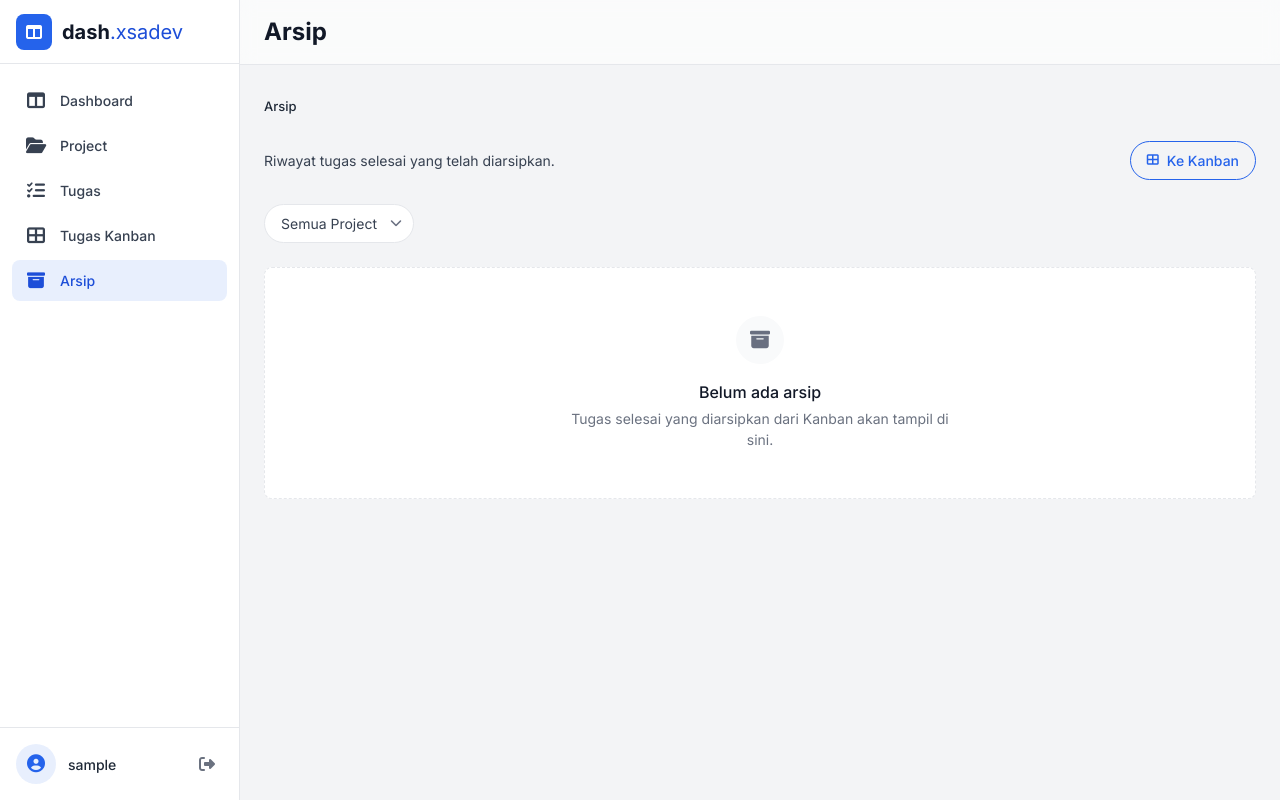
After one commit to XsafiD/todo-list-app, a Flask app: page /arsip/ in a window 1280 px wide. The commit adds this page. Run offline with Flask 3, Linux system fonts and the light colour scheme; the visitor is signed in with stand-in values (Sample User, id 1); parts of the project's set-up code (start-up, migrations or seed data) failed here and were passed over; some libraries are stand-ins or nearby versions.

Commit message:
2026-08-28 feat: halaman Arsip — arsipkan tugas selesai dari Kanban (modal konfirmasi), riwayat arsip dengan buka kembali & hapus permanen

```diff
--- a/app/__init__.py
+++ b/app/__init__.py
@@ -33,7 +33,7 @@ def _register_blueprints(app: Flask) -> None:
     Loop + try/except ImportError agar foundation tidak crash saat modul
     belum ada (01-controller.md #6).
     """
-    for module_name in ("main", "auth", "project", "task"):
+    for module_name in ("main", "auth", "project", "task", "archive"):
         try:
             module = import_module(f"app.controllers.{module_name}_controller")
         except ImportError:
--- /dev/null
+++ b/app/controllers/archive_controller.py
@@ -0,0 +1,29 @@
+"""
+controllers/archive_controller.py — Blueprint ``archive_bp``.
+
+Routes (semua login_required):
+  - GET /arsip/  — daftar tugas terarsip (filter via query params)
+"""
+from flask import Blueprint, render_template, request
+
+from app.services.project_service import project_service
+from app.services.task_service import task_service
+from app.utils.decorators import login_required
+
+archive_bp = Blueprint("archive", __name__, url_prefix="/arsip")
+
+
+@archive_bp.route("/")
+@login_required
+def index():
+    """Daftar tugas terarsip — sort `archived_at` terbaru dulu."""
+    project_id = request.args.get("project_id")
+    filters: dict = {}
+    if project_id and project_id.isdigit():
+        filters["project_id"] = int(project_id)
+    return render_template(
+        "archive/list.html",
+        tasks=task_service.get_archived(filters=filters),
+        filters=filters,
+        projects_all=project_service.get_all(),
+    )
--- a/app/static/js/modal.js
+++ b/app/static/js/modal.js
@@ -39,7 +39,19 @@
     document.querySelectorAll("[data-modal-target]").forEach(function (btn) {
       btn.addEventListener("click", function () {
         var modal = document.getElementById(btn.getAttribute("data-modal-target"));
-        if (modal) openModal(modal);
+        if (!modal) return;
+
+        /* Modal dinamis: pemicu membawa konten & action — isi hooks dulu */
+        if (btn.hasAttribute("data-confirm-action")) {
+          var form = modal.querySelector("[data-confirm-form]");
+          if (form) form.setAttribute("action", btn.getAttribute("data-confirm-action"));
+          var title = modal.querySelector("[data-confirm-title]");
+          if (title) title.textContent = btn.getAttribute("data-confirm-title") || title.textContent;
+          var message = modal.querySelector("[data-confirm-message]");
+          if (message) message.textContent = btn.getAttribute("data-confirm-message") || "";
+        }
+
+        openModal(modal);
       });
     });
 
--- /dev/null
+++ b/app/templates/archive/list.html
@@ -0,0 +1,114 @@
+{% extends "base.html" %}
+{% from "components/badge.html" import priority_badge, project_tag %}
+{% from "components/card.html" import empty_state %}
+{% from "components/modal.html" import confirm_modal_dynamic %}
+{% from "components/page_path.html" import page_path %}
+
+{% block title %}Arsip · dash.xsadev{% endblock %}
+
+{% block page_title %}Arsip{% endblock %}
+
+{% block authenticated_content %}
+{{ page_path([{"label": "Arsip"}]) }}
+
+{%- set back_url = url_for('archive.index', project_id=filters.get('project_id')) -%}
+
+<div class="flex flex-wrap items-center justify-between gap-3">
+  <p class="text-[14px] text-charcoal">Riwayat tugas selesai yang telah diarsipkan.</p>
+  <a href="{{ url_for('task.kanban') }}"
+     class="inline-flex items-center gap-2 rounded-full border border-primary px-4 py-2 text-[14px] font-medium text-primary transition hover:bg-primary-soft">
+    <i class="fa-solid fa-table-cells-large text-[12px]" aria-hidden="true"></i>Ke Kanban
+  </a>
+</div>
+
+{# ── Filter bar ── #}
+<form method="get" class="mt-6 flex flex-wrap items-center gap-3" aria-label="Filter arsip">
+  <div class="relative">
+    <select name="project_id" aria-label="Filter project"
+            class="appearance-none rounded-full border border-hairline bg-surface py-2 pl-4 pr-9 text-[14px] text-charcoal focus:border-primary focus:outline-none focus:ring-3 focus:ring-primary/10">
+      <option value="">Semua Project</option>
+      {% for project in projects_all %}
+      <option value="{{ project.id }}" {% if filters.get('project_id') == project.id %}selected{% endif %}>{{ project.name }}</option>
+      {% endfor %}
+    </select>
+    <span class="pointer-events-none absolute inset-y-0 right-3 flex items-center text-steel">
+      <i class="fa-solid fa-chevron-down text-[12px]" aria-hidden="true"></i>
+    </span>
+  </div>
+
+  {% if filters %}
+  <a href="{{ url_for('archive.index') }}" class="text-[14px] font-medium text-charcoal transition hover:text-critical">
+    <i class="fa-solid fa-xmark mr-1" aria-hidden="true"></i>Reset
+  </a>
+  {% endif %}
+</form>
+
+{# ── Arsip list ── #}
+{% if tasks %}
+<section class="mt-6 space-y-4" aria-label="Daftar tugas terarsip">
+  {% for task in tasks %}
+  <div class="flex items-center gap-3 rounded-lg border border-hairline bg-surface p-4 min-h-[56px] transition-shadow duration-150 hover:shadow-sm">
+    <span class="shrink-0 text-[22px] leading-none text-success/70" aria-hidden="true">
+      <i class="fa-solid fa-circle-check"></i>
+    </span>
+
+    <a href="{{ url_for('task.detail', task_id=task.id) }}" class="min-w-0 flex-1">
+      <p class="truncate text-[16px] font-medium text-stone line-through" title="{{ task.title }}">{{ task.title }}</p>
+      <div class="mt-1 flex flex-wrap items-center gap-x-3 gap-y-1">
+        {{ project_tag(task.project_name, task.project_color) }}
+        <span class="inline-flex items-center gap-1 text-[12px] text-steel">
+          <i class="fa-solid fa-circle-check text-[11px]" aria-hidden="true"></i>Selesai {{ task.completed_at | fmt_date }}
+        </span>
+        <span class="inline-flex items-center gap-1 text-[12px] text-steel">
+          <i class="fa-solid fa-box-archive text-[11px]" aria-hidden="true"></i>Diarsipkan {{ task.archived_at | fmt_date }}
+        </span>
+      </div>
+    </a>
+
+    <div class="hidden shrink-0 sm:flex">
+      {{ priority_badge(task.priority) }}
+    </div>
+
+    <div class="flex shrink-0 items-center gap-1">
+      <form method="post" action="{{ url_for('task.unarchive', task_id=task.id) }}">
+        <input type="hidden" name="csrf_token" value="{{ csrf_token() }}">
+        <input type="hidden" name="next" value="{{ back_url }}">
+        <button type="submit"
+                class="inline-flex items-center gap-1.5 rounded-full px-3 py-2 text-[12px] font-medium text-slate transition hover:bg-surface-soft hover:text-success"
+                aria-label="Keluarkan tugas {{ task.title }} dari arsip">
+          <i class="fa-solid fa-rotate-left text-[12px]" aria-hidden="true"></i><span class="hidden md:inline">Buka Kembali</span>
+        </button>
+      </form>
+      <button type="button" data-modal-target="modal-delete-archived-task" aria-haspopup="dialog"
+              data-confirm-action="{{ url_for('task.delete', task_id=task.id) }}"
+              data-confirm-title="Hapus tugas permanen?"
+              data-confirm-message="Tugas '{{ task.title }}' akan dihapus permanen dan tidak bisa dikembalikan."
+              class="inline-flex items-center gap-1.5 rounded-full px-3 py-2 text-[12px] font-medium text-slate transition hover:bg-surface-soft hover:text-critical"
+              aria-label="Hapus tugas {{ task.title }} permanen">
+        <i class="fa-solid fa-trash text-[12px]" aria-hidden="true"></i><span class="hidden md:inline">Hapus</span>
+      </button>
+    </div>
+  </div>
+  {% endfor %}
+</section>
+{% else %}
+<section class="mt-6">
+  {% if filters %}
+  {{ empty_state("fa-box-archive", "Tidak ada arsip", "Tidak ada tugas terarsip yang cocok dengan filter.") }}
+  {% else %}
+  {{ empty_state("fa-box-archive", "Belum ada arsip", "Tugas selesai yang diarsipkan dari Kanban akan tampil di sini.") }}
+  {% endif %}
+</section>
+{% endif %}
+
+{# ── Modal konfirmasi hapus — SATU modal untuk semua item, isi via modal.js ── #}
+{{ confirm_modal_dynamic(
+  "modal-delete-archived-task",
+  "Hapus tugas permanen?",
+  "Tugas akan dihapus permanen.",
+  "Hapus Permanen",
+  icon="fa-trash",
+  tone="critical",
+  next_url=back_url,
+) }}
+{% endblock %}
--- a/app/templates/base.html
+++ b/app/templates/base.html
@@ -85,6 +85,14 @@
                     {% if request.endpoint == 'task.kanban' %}bg-primary-soft text-primary-deep{% else %}text-charcoal hover:bg-surface-soft{% endif %}">
             <i class="fa-solid fa-table-cells-large text-[18px] w-6 text-center" aria-hidden="true"></i>
             <span class="whitespace-nowrap">Tugas Kanban</span>
+          </a>
+
+          <!-- Arsip -->
+          <a href="{{ url_for('archive.index') }}"
+             class="flex items-center gap-3 rounded-lg px-3 py-2.5 text-[14px] font-medium transition
+                    {% if request.endpoint and request.endpoint.startswith('archive.') %}bg-primary-soft text-primary-deep{% else %}text-charcoal hover:bg-surface-soft{% endif %}">
+            <i class="fa-solid fa-box-archive text-[18px] w-6 text-center" aria-hidden="true"></i>
+            <span class="whitespace-nowrap">Arsip</span>
           </a>
         </div>
       </nav>
--- a/app/templates/components/bottom_nav.html
+++ b/app/templates/components/bottom_nav.html
@@ -1,7 +1,7 @@
 {# components/bottom_nav.html — navigasi bawah (mobile only) #}
 {% set nav = request.endpoint or '' %}
 <nav class="fixed inset-x-0 bottom-0 z-40 border-t border-hairline bg-surface md:hidden" aria-label="Navigasi utama">
-  <div class="grid grid-cols-3">
+  <div class="grid grid-cols-4">
     <a href="{{ url_for('main.dashboard') }}"
        class="flex flex-col items-center gap-1 py-2.5 text-[12px] font-medium
               {% if nav.startswith('main.') %}text-primary-deep{% else %}text-slate{% endif %}">
@@ -20,5 +20,11 @@
       <i class="fa-solid fa-list-check text-[18px]" aria-hidden="true"></i>
       Tugas
     </a>
+    <a href="{{ url_for('archive.index') }}"
+       class="flex flex-col items-center gap-1 py-2.5 text-[12px] font-medium
+              {% if nav.startswith('archive.') %}text-primary-deep{% else %}text-slate{% endif %}">
+      <i class="fa-solid fa-box-archive text-[18px]" aria-hidden="true"></i>
+      Arsip
+    </a>
   </div>
 </nav>
--- a/app/templates/components/modal.html
+++ b/app/templates/components/modal.html
@@ -1,12 +1,18 @@
 {# components/modal.html — macro modal konfirmasi (wired via modal.js) #}
 
-{% macro confirm_modal(modal_id, title, message, action_url, button_label="Hapus", icon="fa-trash") -%}
+{%- set _tone = {
+  "critical": {"circle": "bg-critical/10 text-critical", "button": "bg-critical hover:opacity-90"},
+  "primary":  {"circle": "bg-primary/10 text-primary",   "button": "bg-primary hover:bg-primary-deep"},
+} -%}
+
+{#- Modal statik: satu subjek pasti (halaman detail) — action_url dikunci saat render. -#}
+{% macro confirm_modal(modal_id, title, message, action_url, button_label="Hapus", icon="fa-trash", tone="critical") -%}
 <div id="{{ modal_id }}" data-modal class="fixed inset-0 z-50 hidden items-center justify-center p-0 md:p-4" role="dialog" aria-modal="true" aria-labelledby="{{ modal_id }}-title">
   <div data-modal-overlay class="absolute inset-0 bg-ink-deep/40"></div>
   <div class="relative flex h-dvh w-full flex-col rounded-none bg-surface p-6 shadow-xl md:h-auto md:max-w-md md:rounded-xl">
     <div class="flex flex-1 items-center">
       <div class="flex items-start gap-4">
-        <span class="flex h-10 w-10 shrink-0 items-center justify-center rounded-full bg-critical/10 text-critical">
+        <span class="flex h-10 w-10 shrink-0 items-center justify-center rounded-full {{ _tone[tone]["circle"] }}">
           <i class="fa-solid {{ icon }}" aria-hidden="true"></i>
         </span>
         <div class="min-w-0">
@@ -23,7 +29,7 @@
       <form method="post" action="{{ action_url }}">
         <input type="hidden" name="csrf_token" value="{{ csrf_token() }}">
         <button type="submit"
-                class="rounded-full bg-critical px-4 py-2 text-[14px] font-medium text-white transition hover:opacity-90 active:scale-[0.98]">
+                class="rounded-full {{ _tone[tone]["button"] }} px-4 py-2 text-[14px] font-medium text-white transition active:scale-[0.98]">
           {{ button_label }}
         </button>
       </form>
@@ -31,3 +37,39 @@
   </div>
 </div>
 {%- endmacro %}
+
+{#- Modal dinamis: SATU modal dipakai banyak tombol pemicu — tombol membawa
+    data-confirm-action / data-confirm-title / data-confirm-message, diisikan
+    modal.js sebelum modal dibuka. Untuk halaman list (N item, 1 modal). -#}
+{% macro confirm_modal_dynamic(modal_id, title, message, button_label, icon="fa-trash", tone="critical", next_url=None) -%}
+<div id="{{ modal_id }}" data-modal class="fixed inset-0 z-50 hidden items-center justify-center p-0 md:p-4" role="dialog" aria-modal="true" aria-labelledby="{{ modal_id }}-title">
+  <div data-modal-overlay class="absolute inset-0 bg-ink-deep/40"></div>
+  <div class="relative flex h-dvh w-full flex-col rounded-none bg-surface p-6 shadow-xl md:h-auto md:max-w-md md:rounded-xl">
+    <div class="flex flex-1 items-center">
+      <div class="flex items-start gap-4">
+        <span class="flex h-10 w-10 shrink-0 items-center justify-center rounded-full {{ _tone[tone]["circle"] }}">
+          <i class="fa-solid {{ icon }}" aria-hidden="true"></i>
+        </span>
+        <div class="min-w-0">
+          <h3 data-confirm-title id="{{ modal_id }}-title" class="text-[16px] font-medium text-ink-deep">{{ title }}</h3>
+          <p data-confirm-message class="mt-1 text-[14px] text-slate">{{ message }}</p>
+        </div>
+      </div>
+    </div>
+    <div class="mt-6 flex justify-end gap-3">
+      <button type="button" data-modal-close
+              class="rounded-full border border-primary px-4 py-2 text-[14px] font-medium text-primary transition hover:bg-primary-soft">
+        Batal
+      </button>
+      <form data-confirm-form method="post" action="">
+        <input type="hidden" name="csrf_token" value="{{ csrf_token() }}">
+        {% if next_url %}<input type="hidden" name="next" value="{{ next_url }}">{% endif %}
+        <button type="submit"
+                class="rounded-full {{ _tone[tone]["button"] }} px-4 py-2 text-[14px] font-medium text-white transition active:scale-[0.98]">
+          {{ button_label }}
+        </button>
+      </form>
+    </div>
+  </div>
+</div>
+{%- endmacro %}
```
Also changed, not shown: alembic/versions/c7e2f4a1b8d3_add_tasks_archived_at.py (added, +29 -0 lines), app/controllers/task_controller.py (+37 -2 lines), app/models.py (+24 -1 lines), app/services/task_service.py (+62 -2 lines), app/templates/task/kanban.html (+30 -7 lines), docs/2026-08-18 - Prompt.md (+21 -1 lines), tests/test_archive.py (added, +179 -0 lines).
